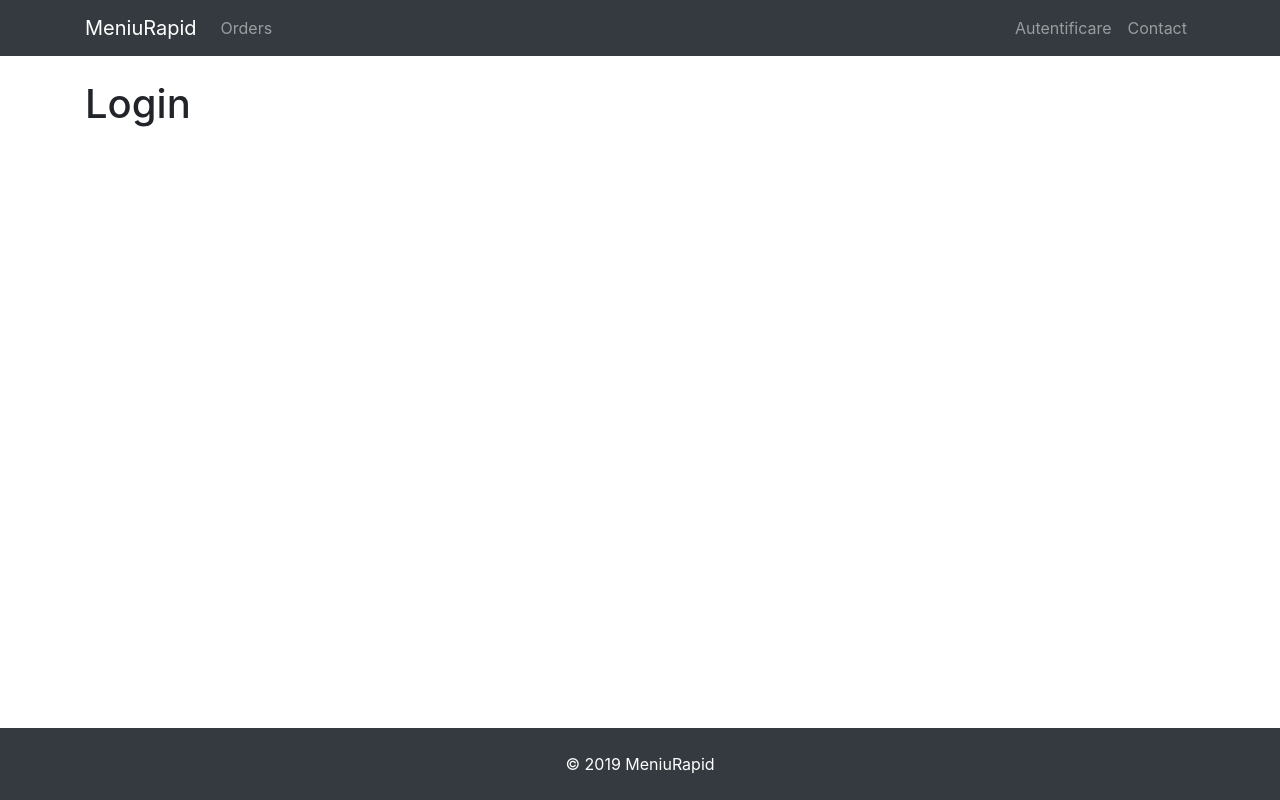
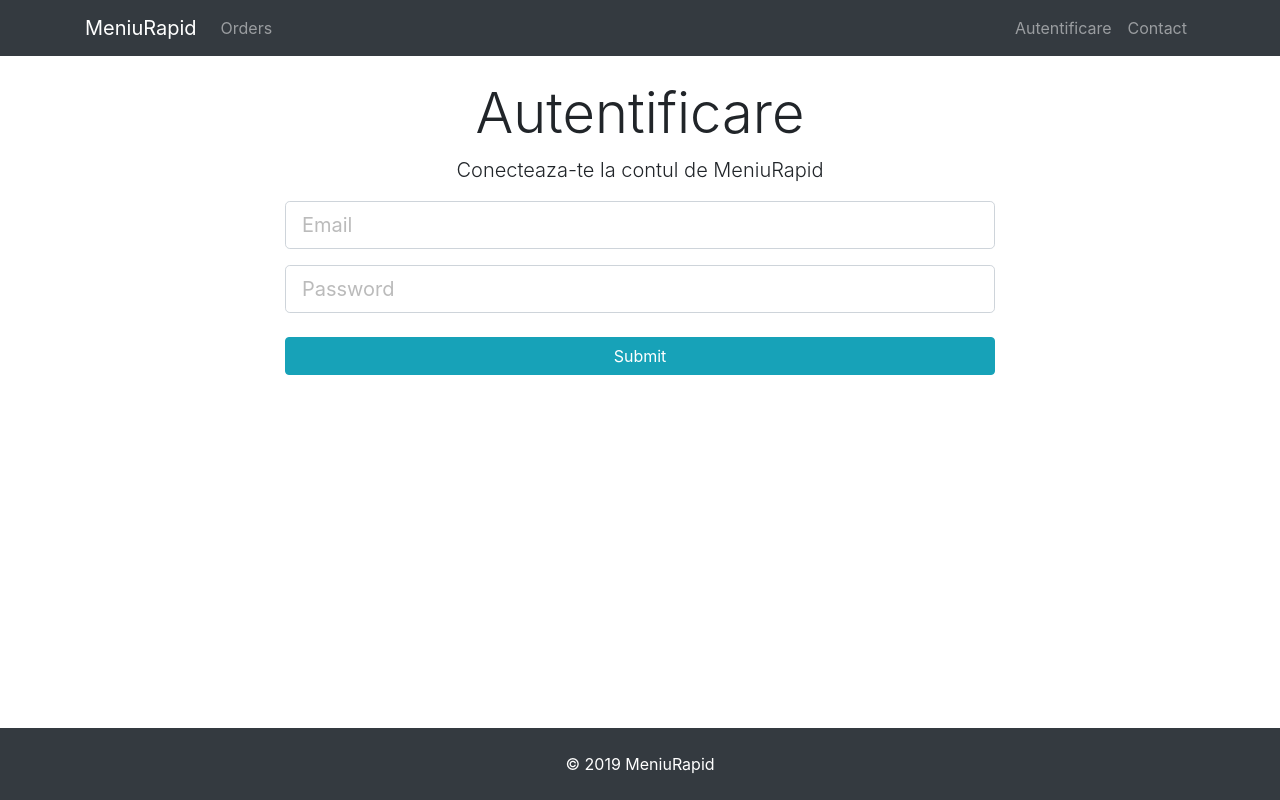
Before and after one commit to SergiuTomus/meniu-rapid_web, a React (Create React App) app: page /login in a window 1280 px wide. Built offline with nearby package versions, Linux system fonts and the light colour scheme.

Commit message:
login page

```diff
--- a/package.json
+++ b/package.json
@@ -3,6 +3,8 @@
   "version": "0.1.0",
   "private": true,
   "dependencies": {
+    "axios": "^0.18.0",
+    "classnames": "^2.2.6",
     "react": "^16.8.4",
     "react-dom": "^16.8.4",
     "react-router": "^4.3.1",
--- a/src/components/auth/Login.js
+++ b/src/components/auth/Login.js
@@ -1,10 +1,95 @@
-import React, { Component } from 'react'
+import React, { Component } from 'react';
+import axios from 'axios';
+import classnames from 'classnames';
 
 class Login extends Component {
+  state = {
+    email: '',
+    password: '',
+    errors: {}
+  };
+
+  onChange = event => {
+    this.setState({ [event.target.name]: event.target.value }); // for all inputs
+  }
+  onSubmit = event => {
+    event.preventDefault();
+    const user = {
+      email: this.state.email,
+      password: this.state.password
+    }
+    axios.post('http://localhost:3005/client/login', user)
+      .then(result => {
+        console.log(result.data);
+      })
+      .catch(err => {
+        this.setState({ errors: err.response.data });
+      });
+  }
+
   render() {
+    const { errors } = this.state;
+
     return (
-      <div>
-        <h1>Login</h1>
+      <div className="login">
+        <div className="container">
+          <div className="row">
+            <div className="col-md-8 m-auto">
+              <h1 className="display-4 text-center">Autentificare</h1>
+              <p className="lead text-center">
+                Conecteaza-te la contul de MeniuRapid
+              </p>
+              <form noValidate onSubmit={this.onSubmit}>
+                <div className="form-group">
+                  <input
+                    type="email"
+                    className={classnames('form-control form-control-lg', {
+                      'is-invalid': errors.email   // {is true: if value}
+                    })}
+                    placeholder="Email"
+                    name="email"
+                    value={this.state.email}
+                    onChange={this.onChange}
+                  />
+                  {errors.email && (<div className="invalid-feedback">{errors.email}</div>)}
+                </div>
+                {/* <TextFieldGroup
+                  placeholder="Email Address"
+                  name="email"
+                  type="email"
+                  value={this.state.email}
+                  onChange={this.onChange}
+                  error={errors.email}
+                /> */}
+
+                {/* <TextFieldGroup
+                  placeholder="Password"
+                  name="password"
+                  type="password"
+                  value={this.state.password}
+                  onChange={this.onChange}
+                  error={errors.password}
+                /> */}
+                <div className="form-group">
+                  <input
+                    type="password"
+                    className={classnames('form-control form-control-lg', {
+                      'is-invalid': errors.password
+                    })}
+                    placeholder="Password"
+                    name="password"
+                    value={this.state.password}
+                    onChange={this.onChange}
+                  />
+                  {errors.password && (<div className="invalid-feedback">{errors.password}</div>)}
+                  {errors.message && (<div className="invalid-feedback d-block">{errors.message}</div>)}
+                </div>
+                <input type="submit" className="btn btn-info btn-block mt-4" />
+
+              </form>
+            </div>
+          </div>
+        </div>
       </div>
     )
   }
--- a/src/components/layout/Footer.js
+++ b/src/components/layout/Footer.js
@@ -1,4 +1,4 @@
-import React from 'react'
+import React from 'react';
 
 const Footer = () => {
   return (
```
Also changed, not shown: 1 other file (tests, documents, lock files or other folders).
